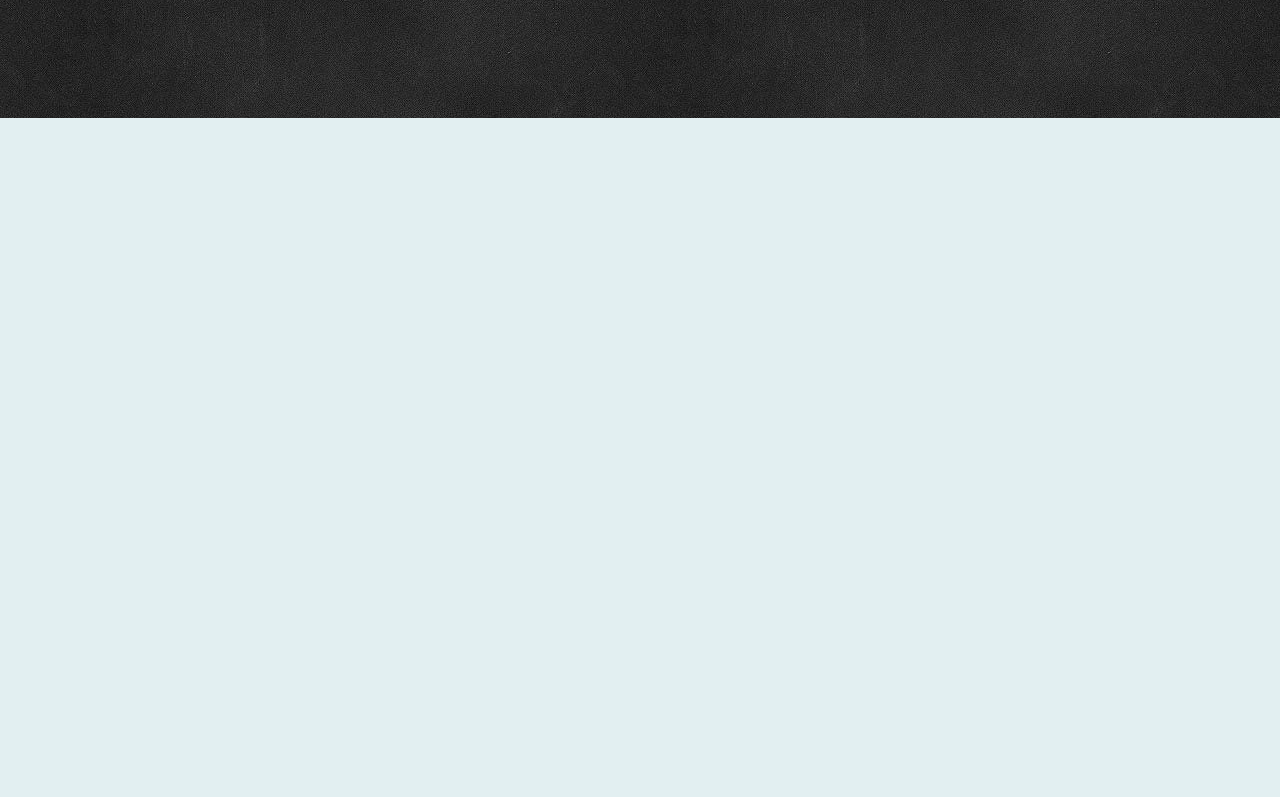
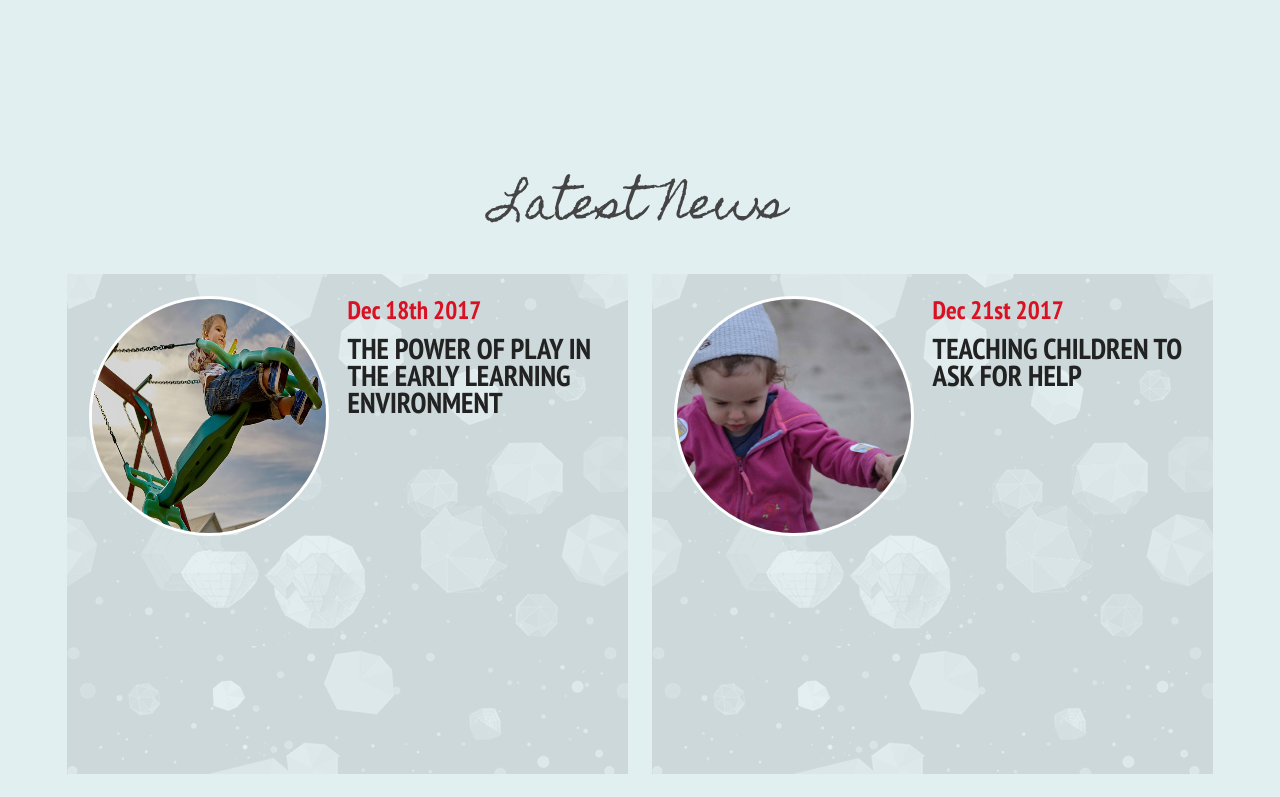
Before and after one commit to joey80/creative-wonder, a website: page app/index.html in a window 1280 px wide. Shown: the part 2000-2797 px from the top of the page. Drawn offline with Linux system fonts and the light colour scheme; a web font is replaced by a local one.

Commit message:
worked on the blog section

```diff
--- a/app/assets/styles/base/_global.css
+++ b/app/assets/styles/base/_global.css
@@ -48,3 +48,26 @@ a:hover {
 	background-color: #f7cacc;
 	text-decoration: underline;
 }
+
+.title {
+	font-family: 'Homemade Apple', cursive;
+	font-size: 1.35em;
+	padding: 30px 0px 30px 0px;
+
+	@mixin mediumScreen {
+		font-size: 2.4em;
+		padding: 40px;
+	}
+
+	&--white {
+		font-family: 'Homemade Apple', cursive;
+		font-size: 1.35em;
+		padding: 30px 0px 30px 0px;
+		color: #fff;
+
+		@mixin mediumScreen {
+			font-size: 2.4em;
+			padding: 40px;
+		}
+	}
+}
--- a/app/assets/styles/base/_grid.css
+++ b/app/assets/styles/base/_grid.css
@@ -22,7 +22,7 @@
 	}
 
 	&__cell {
-		padding: 20px;
+		margin: 12px;
 
 		&--full {
 			display: flex;
@@ -46,11 +46,11 @@
 			@mixin mediumScreen {
 				margin-bottom: 0;
 				width: 33.3333%;
-				margin: 1%;
+				/*margin: 1%;*/
 			}
 
 			@mixin largeScreen {
-				margin: 1.69%;
+				/*margin: 1.69%;*/
 			}
 		}
 
@@ -60,10 +60,6 @@
 
 		&--center {
 			justify-content: center;
-		}
-
-		&--no-padding {
-			padding: 0;
 		}
 	}
 
@@ -86,4 +82,8 @@
 			margin-bottom: 160px;
 		}
 	}
+
+	&--top {
+		align-items: flex-start;
+	}
 }
--- /dev/null
+++ b/app/assets/styles/modules/_blog.css
@@ -0,0 +1,48 @@
+/*
+
+
+// ==========================================================================
+// Blog Styles
+// ==========================================================================
+
+
+*/
+
+.blog {
+
+	&__card {
+		background-image: url("../../assets/images/blog__card__bg.png");
+		height: 500px;
+		padding: 12px;
+
+		&__image {
+			width: 240px;
+			height: 240px;
+			margin: 10px;
+			border-radius: 50%;
+			border: 3px solid #fff;
+			overflow: hidden;
+		}
+
+		&__date {
+			font-size: 1.4em;
+			font-weight: bold;
+			padding: 10px 0 10px 0;
+			color: #d91122;
+			text-align: left;
+		}
+
+		&__title {
+			font-size: 1.6em;
+			font-weight: bold;
+			padding: 2px 16px 0 0;
+			text-transform: uppercase;
+			color: #222;
+			text-align: left;
+		}
+
+		&__content {
+
+		}
+	}
+}
--- a/app/assets/styles/styles.css
+++ b/app/assets/styles/styles.css
@@ -9,3 +9,4 @@
 @import "modules/_large-hero";
 @import "modules/_intro";
 @import "modules/_chalkboard";
+@import "modules/_blog";
--- a/app/index.html
+++ b/app/index.html
@@ -92,7 +92,7 @@
     <div class="intro">
       <!-- INTRO BLOCK GRID STARTS -->
       <div class="grid">
-        <div class="intro__title grid__cell--full grid__cell--center">
+        <div class="grid__cell--full grid__cell--center title">
           Where Your Child Matters
         </div>
       </div>
@@ -115,14 +115,14 @@
 
 
     <!-- CHALKBOARD BLOCK STARTS -->
-    <div class="chalkboard">
+    <div class="chalkboard grid--gutter-bottom">
       <!-- CHALKBOARD BLOCK GRID STARTS -->
       <div class="grid">
-        <div class="chalkboard__title grid__cell--full grid__cell--center">
+        <div class="grid__cell--full grid__cell--center title--white">
           Communication Board
         </div>
       </div>
-      <div class="grid grid--wrap grid--gutter-bottom">
+      <div class="grid grid--wrap">
         <div class="chalkboard__card grid__cell grid__cell--third grid__cell--no-padding">
           <div class="chalkboard__card__image-container">
             <div class="chalkboard__card__image chalkboard__card__image--one">
@@ -161,7 +161,7 @@
               <p><a href="" />Read More . . . </a></p>
           </div>
         </div>
-        <div class="chalkboard__card grid__cell grid__cell--third grid__cell--no-padding">
+        <div class="chalkboard__card grid__cell grid__cell--third">
           <div class="chalkboard__card__image-container">
             <div class="chalkboard__card__image chalkboard__card__image--three">
               <div class="chalkboard__card__overlay">
@@ -186,7 +186,58 @@
     <!-- CHALKBOARD BLOCK ENDS -->
 
 
-    <!-- NEWS -->
+    <!-- BLOG BLOCK STARTS -->
+    <div class="blog">
+      <!-- BLOG BLOCK GRID STARTS -->
+      <div class="grid">
+        <div class="grid__cell--full grid__cell--center title">
+          Latest News
+        </div>
+      </div>
+      <div class="grid grid--wrap">
+        <div class="grid__cell grid__cell--half blog__card">
+          <div class="grid grid--top">
+            <div class="grid__cell--half">
+              <img src="assets/images/blog__card__image--one.jpg" class="blog__card__image" />
+            </div>
+            <div class="grid__cell--half">
+              <div class="blog__card__date">
+                Dec 18th 2017
+              </div>
+              <div class="blog__card__title">
+                The power of play in the early learning environment
+              </div>
+            </div>
+          </div>
+          <div class="blog__card__content">
+
+          </div>
+        </div>
+        <div class="grid__cell grid__cell--half blog__card">
+          <div class="grid grid--top">
+            <div class="grid__cell--half">
+              <img src="assets/images/blog__card__image--two.jpg" class="blog__card__image" />
+            </div>
+            <div class="grid__cell--half">
+              <div class="blog__card__date">
+                Dec 21st 2017
+              </div>
+              <div class="blog__card__title">
+                Teaching Children To Ask For Help
+              </div>
+            </div>
+          </div>
+          <div class="blog__card__content">
+
+          </div>
+        </div>
+      </div>
+      <!-- BLOG BLOCK GRID ENDS -->
+    </div>
+    <!-- BLOG BLOCK ENDS -->
+
+
+
     <!-- FAQ -->
     <!-- TEACHERS -->
     <!-- NEWSLETTER -->
--- a/app/temp/styles/styles.css
+++ b/app/temp/styles/styles.css
@@ -489,6 +489,33 @@ a:hover {
     text-decoration: underline;
 }
 
+.title {
+    font-family: 'Homemade Apple', cursive;
+    font-size: 1.35em;
+    padding: 30px 0 30px 0;
+}
+
+@media (min-width: 790px) {
+    .title {
+        font-size: 2.4em;
+        padding: 40px;
+    }
+}
+
+.title--white {
+    font-family: 'Homemade Apple', cursive;
+    font-size: 1.35em;
+    padding: 30px 0 30px 0;
+    color: #fff;
+}
+
+@media (min-width: 790px) {
+    .title--white {
+        font-size: 2.4em;
+        padding: 40px;
+    }
+}
+
 /*
 
 
@@ -525,7 +552,7 @@ a:hover {
 }
 
 .grid__cell {
-    padding: 20px;
+    margin: 12px;
 }
 
 .grid__cell--full {
@@ -563,13 +590,13 @@ a:hover {
     .grid__cell--third {
         margin-bottom: 0;
         width: 33.3333%;
-        margin: 1%;
+        /*margin: 1%;*/
     }
 }
 
 @media (min-width: 1025px) {
     .grid__cell--third {
-        margin: 1.69%;
+        /*margin: 1.69%;*/
     }
 }
 
@@ -581,10 +608,6 @@ a:hover {
     -webkit-box-pack: center;
     -ms-flex-pack: center;
     justify-content: center;
-}
-
-.grid__cell--no-padding {
-    padding: 0;
 }
 
 .grid--gutter {
@@ -611,6 +634,12 @@ a:hover {
     .grid--gutter-bottom {
         margin-bottom: 160px;
     }
+}
+
+.grid--top {
+    -webkit-box-align: start;
+    -ms-flex-align: start;
+    align-items: flex-start;
 }
 
 /*
@@ -1147,19 +1176,6 @@ a:hover {
     }
 }
 
-.intro__title {
-    font-family: 'Homemade Apple', cursive;
-    font-size: 1.35em;
-    padding: 30px 0 30px 0;
-}
-
-@media (min-width: 790px) {
-    .intro__title {
-        font-size: 2.4em;
-        padding: 40px;
-    }
-}
-
 .intro__content {
     font-size: 1em;
     line-height: 1.7em;
@@ -1176,7 +1192,7 @@ a:hover {
     vertical-align: top;
     border: 0;
     height: 300px;
-    min-width: 100%;
+    min-width: 95%;
 }
 
 /*
@@ -1198,20 +1214,7 @@ a:hover {
     background-image: url("../../assets/images/chalkboard__bg.jpg");
     background-attachment: fixed;
     padding-top: 80px;
-}
-
-.chalkboard__title {
-    font-family: 'Homemade Apple', cursive;
-    font-size: 1.35em;
-    padding: 30px 0 30px 0;
-    color: #fff;
-}
-
-@media (min-width: 790px) {
-    .chalkboard__title {
-        font-size: 2.4em;
-        padding: 40px;
-    }
+    padding-bottom: 80px;
 }
 
 .chalkboard__card {
@@ -1304,3 +1307,53 @@ a:hover {
     background-image: -webkit-gradient(linear, left top, right top, from(rgba(0, 0, 0, 0)), color-stop(rgba(0, 0, 0, .75)), to(rgba(0, 0, 0, 0)));
     background-image: linear-gradient(to right, rgba(0, 0, 0, 0), rgba(0, 0, 0, .75), rgba(0, 0, 0, 0));
 }
+
+.chalkboard__card:hover {
+    -webkit-box-shadow: 0 14px 28px rgba(10, 10, 10, 1), 0 10px 10px rgba(10, 10, 10, .22);
+            box-shadow: 0 14px 28px rgba(10, 10, 10, 1), 0 10px 10px rgba(10, 10, 10, .22);
+}
+
+/*
+
+
+// ==========================================================================
+// Blog Styles
+// ==========================================================================
+
+
+*/
+
+.blog__card {
+    background-image: url("../../assets/images/blog__card__bg.png");
+    height: 500px;
+    padding: 12px;
+}
+
+.blog__card__image {
+    width: 240px;
+    height: 240px;
+    margin: 10px;
+    border-radius: 50%;
+    border: 3px solid #fff;
+    overflow: hidden;
+}
+
+.blog__card__date {
+    font-size: 1.4em;
+    font-weight: bold;
+    padding: 10px 0 10px 0;
+    color: #d91122;
+    text-align: left;
+}
+
+.blog__card__title {
+    font-size: 1.6em;
+    font-weight: bold;
+    padding: 2px 16px 0 0;
+    text-transform: uppercase;
+    color: #222;
+    text-align: left;
+}
+
+.blog__card__content {
+}
```
Also changed, not shown: app/assets/styles/modules/_chalkboard.css (+5 -12 lines), app/assets/styles/modules/_intro.css (+1 -12 lines), app/assets/images/blog__card__bg.png (added), app/assets/images/blog__card__image--one.jpg (added), app/assets/images/blog__card__image--two.jpg (added), app/assets/images/card__image__bg--one.jpg, app/assets/images/card__image__bg--two.jpg.
